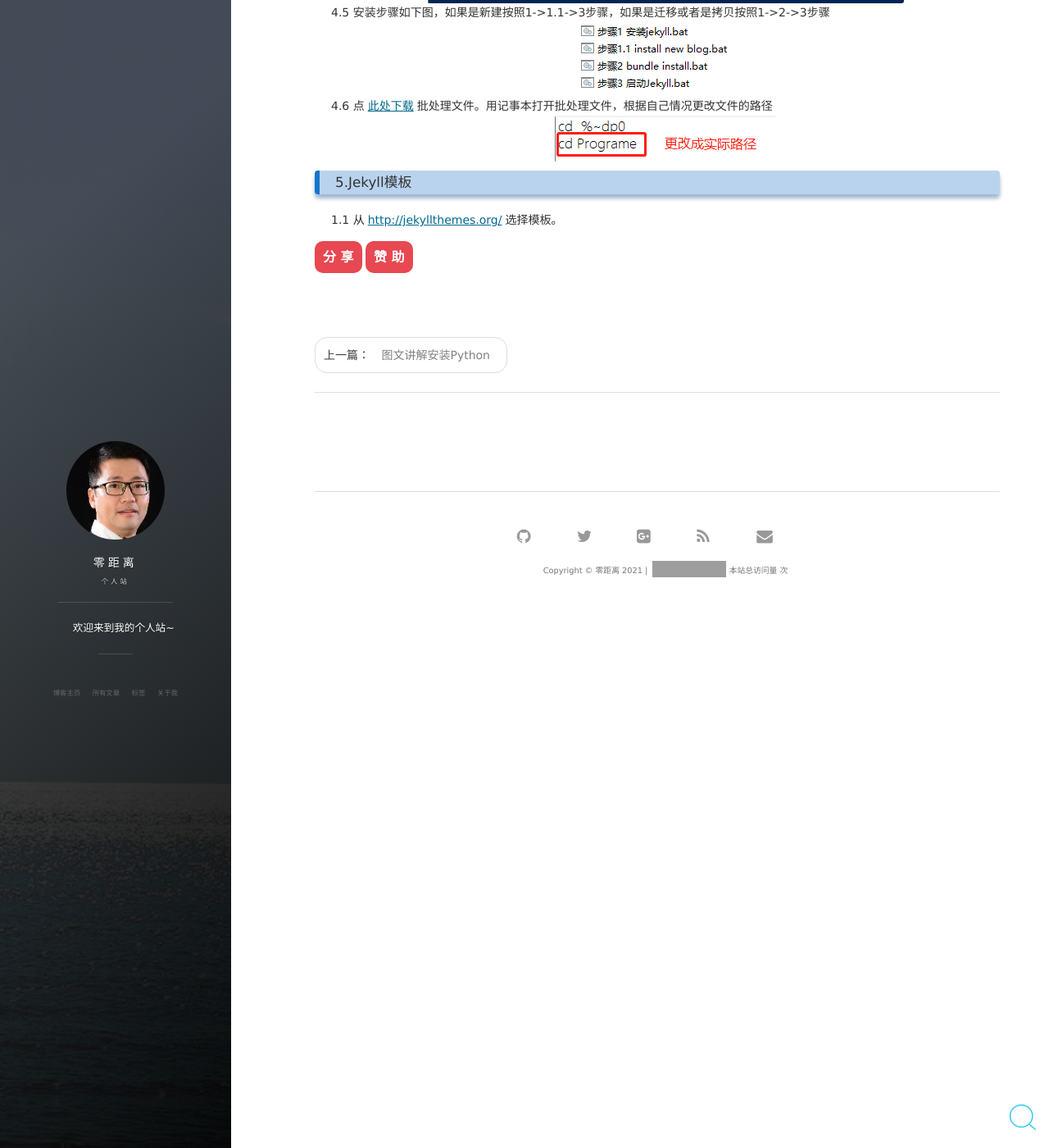
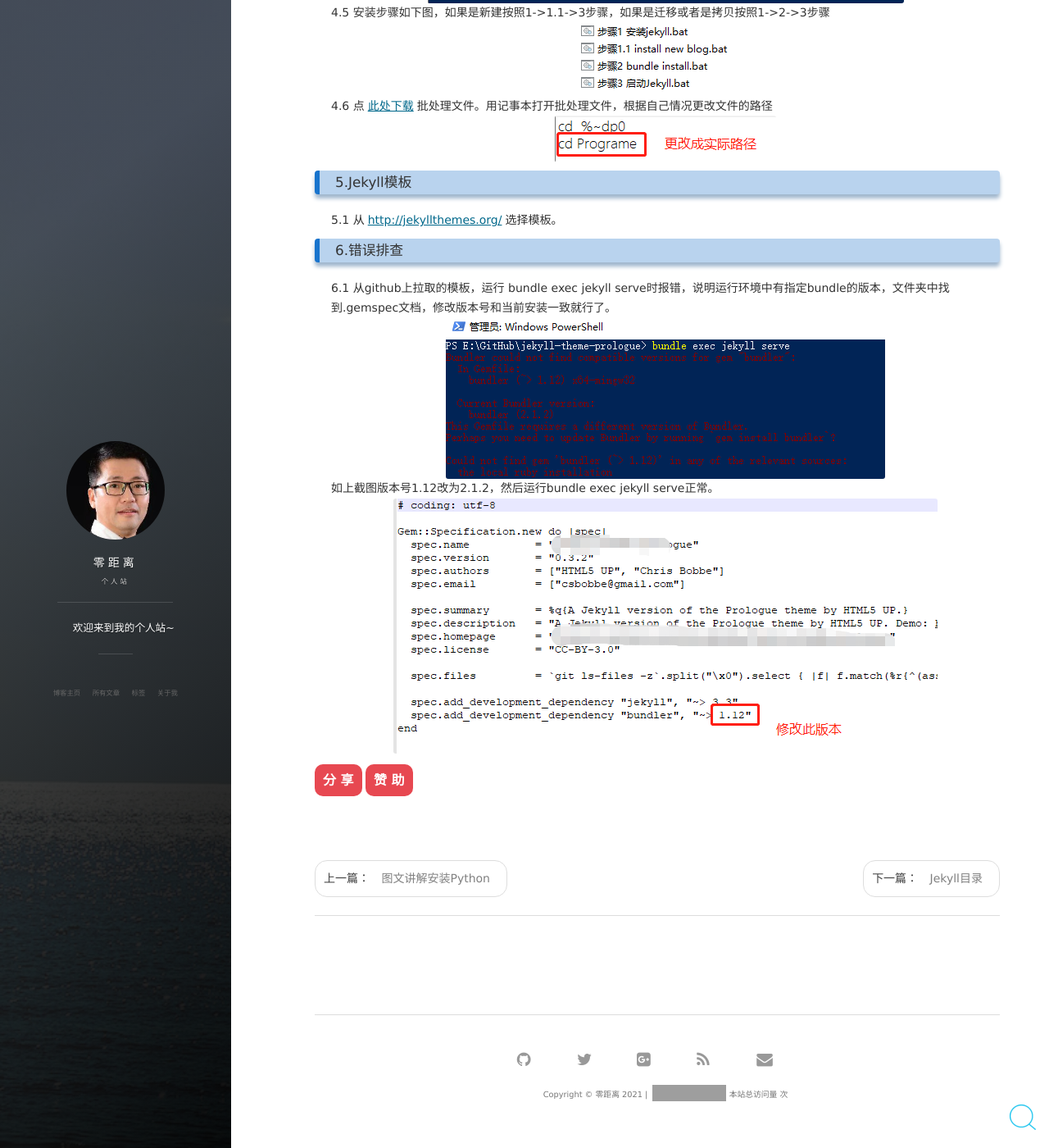
Before and after one commit to ScottFancier/Programe, a Jekyll site: the page built from _posts/2019-12-24-Windows安装Jekyll.md, in a window 1280 px wide and 1400 px high, scrolled down 3788 px. Shown: the whole window at 82% size. Built offline with Jekyll 4.4.1, drawn with Linux system fonts in a browser that asks for light colours; nearby versions of some CDN libraries; comment, search, counter and statistics services are not loaded; grey boxes are pictures that could not be loaded.

```diff
--- a/_posts/2019-12-24-Windows安装Jekyll.md
+++ b/_posts/2019-12-24-Windows安装Jekyll.md
@@ -44,4 +44,9 @@ gem install bundler jekyll 安装jekyll，这个安装过程有点慢，请耐
 4.6 点<a href="{{site.baseUrl}}/files/install jekyll.7z">此处下载</a>批处理文件。用记事本打开批处理文件，根据自己情况更改文件的路径
 ![](/images/posts/IntallJekyll/14.png)
 ### 5.Jekyll模板
-1.1 从[http://jekyllthemes.org/](http://jekyllthemes.org/)选择模板。
+5.1 从[http://jekyllthemes.org/](http://jekyllthemes.org/)选择模板。
+### 6.错误排查
+6.1 从github上拉取的模板，运行 bundle exec jekyll serve时报错，说明运行环境中有指定bundle的版本，文件夹中找到.gemspec文档，修改版本号和当前安装一致就行了。
+![](/images/posts/IntallJekyll/15.png)
+如上截图版本号1.12改为2.1.2，然后运行bundle exec jekyll serve正常。
+![](/images/posts/IntallJekyll/16.png)
```
Also changed, not shown: _posts/2020-01-03-Jekyll目录讲解.md (added, +42 -0 lines), _posts/2020-02-19-科学上网方案.md (added, +11 -0 lines), _posts/2021-07-20-集群分布式微服务.md (added, +11 -0 lines), images/404-bg.jpg (added), images/posts/IntallJekyll/15.png (added), images/posts/IntallJekyll/16.png (added).
